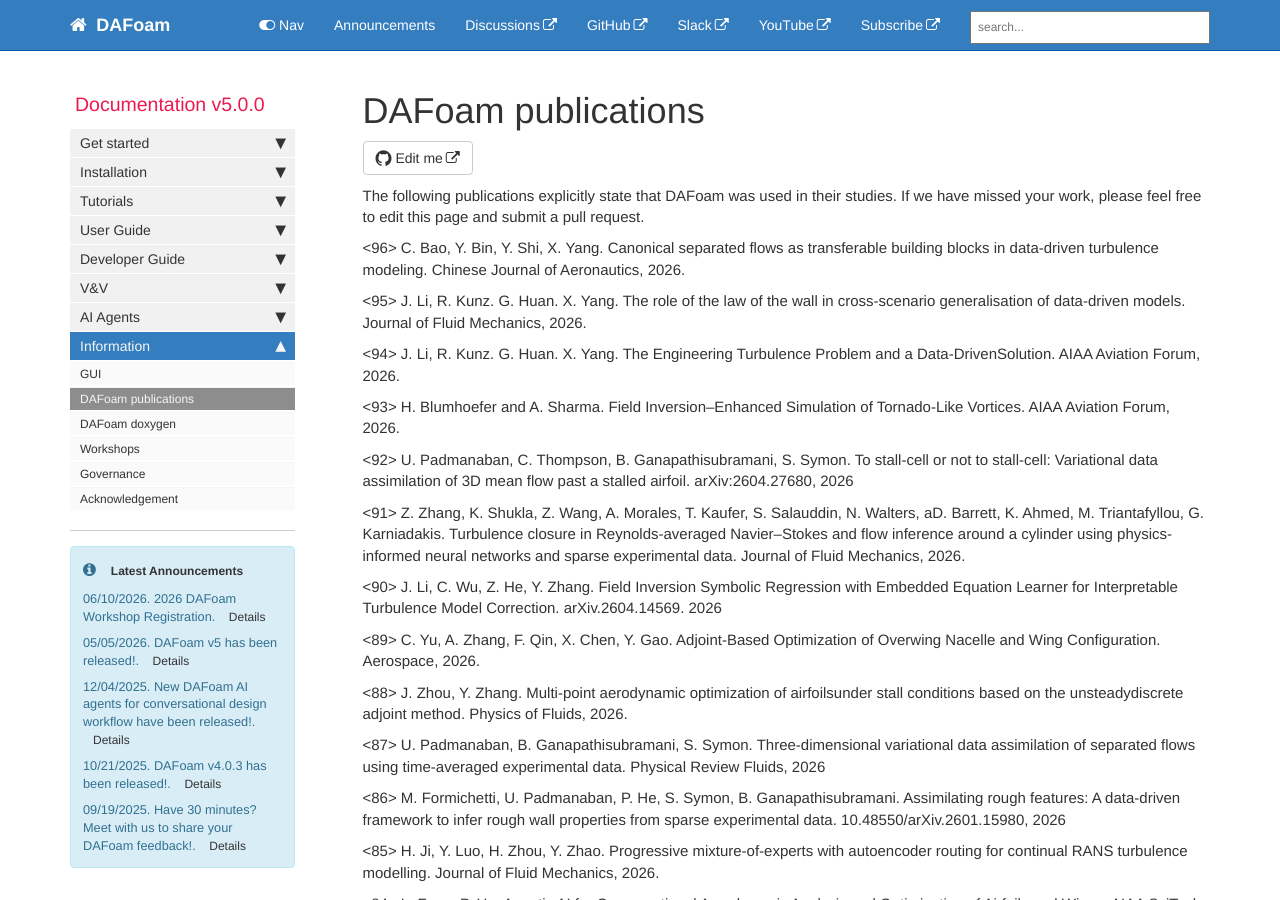
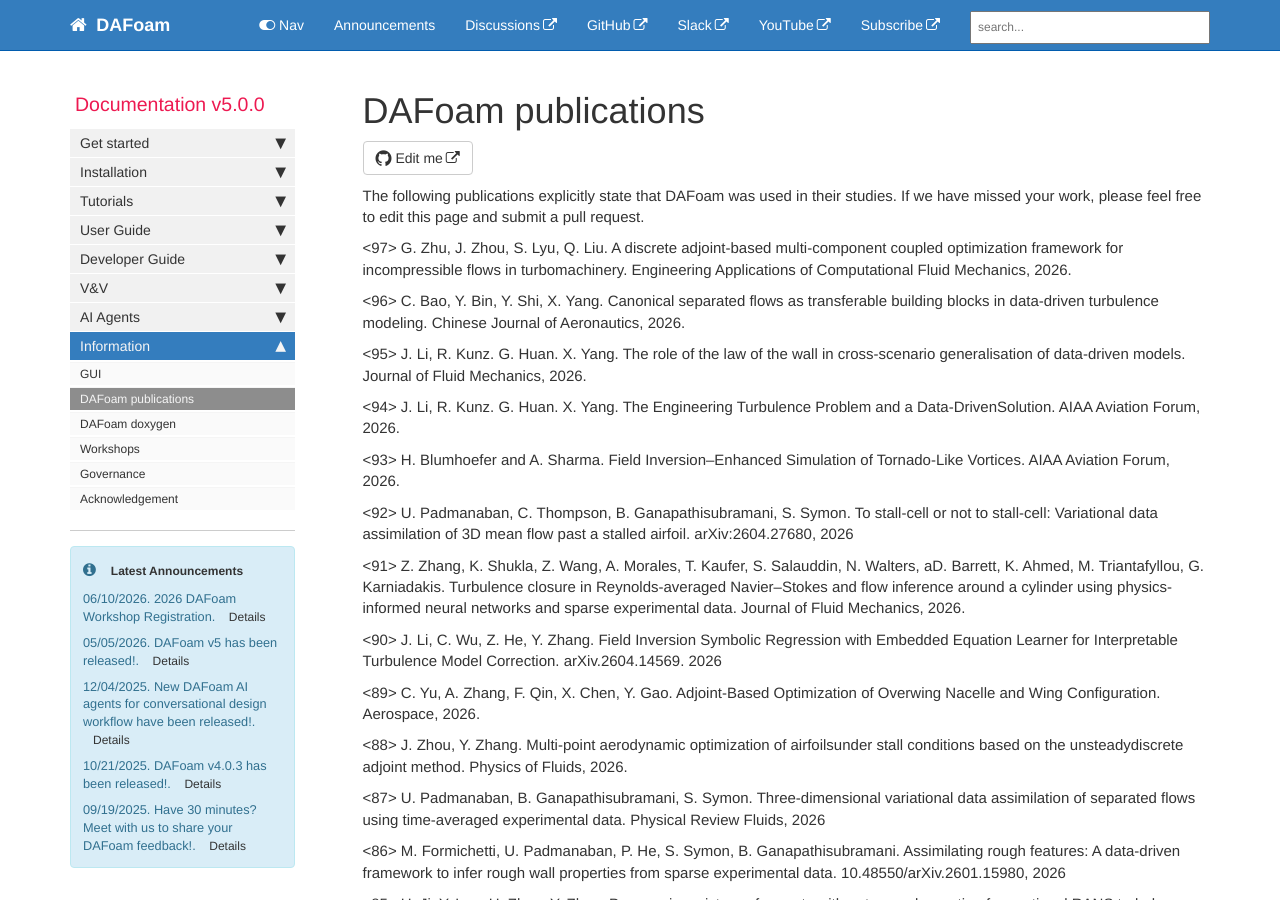
Before and after one commit to DAFoam/DAFoam.github.io, a Jekyll site: the page built from pages/mydoc/mydoc_docs_publications.md, in a window 1280 px wide and 900 px high. Built offline with Jekyll 4.4.1, drawn with Linux system fonts in a browser that asks for light colours; comment, search, counter and statistics services are not loaded.

Commit message:
content update

```diff
--- a/pages/mydoc/mydoc_docs_publications.md
+++ b/pages/mydoc/mydoc_docs_publications.md
@@ -7,7 +7,11 @@ permalink: publications.html
 folder: mydoc
 ---
 
+<!-- T.G. Iriolya, E. Mammadli, S. Eyi. Axisymmetric Flow Analysis and Geometry Optimization of Launch Pads via Discrete Adjoint Method. AIAA SciTech. -->
+
 The following publications explicitly state that DAFoam was used in their studies. If we have missed your work, please feel free to edit this page and submit a pull request.
+
+<97> G. Zhu, J. Zhou, S. Lyu, Q. Liu. A discrete adjoint-based multi-component coupled optimization framework for incompressible flows in turbomachinery. Engineering Applications of Computational Fluid Mechanics, 2026.
 
 <96> C. Bao, Y. Bin, Y. Shi, X. Yang. Canonical separated flows as transferable building blocks in data-driven turbulence modeling. Chinese Journal of Aeronautics, 2026.
 
```
